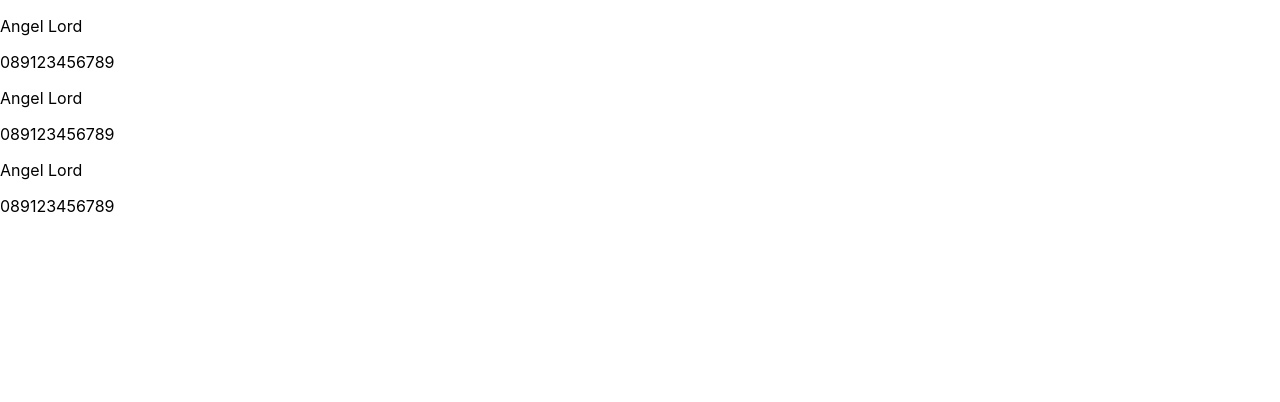
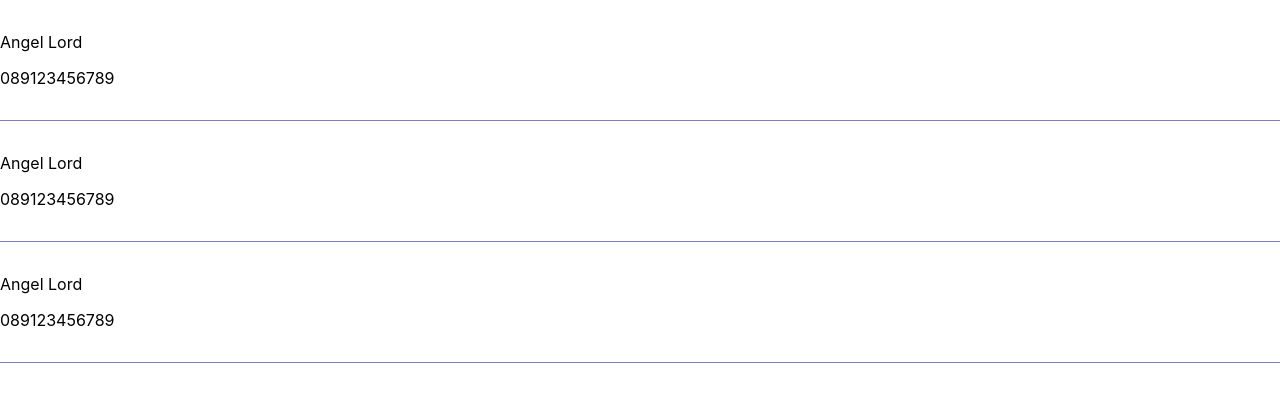
Before and after one commit to FathZulfaAli/coba-app, a React (Create React App) app: page / in a window 1280 px wide. Shown: the top 402 px of the page. Built offline with nearby package versions, Linux system fonts and the light colour scheme.

Commit message:
Create Style

```diff
--- a/src/components/Contact.tsx
+++ b/src/components/Contact.tsx
@@ -1,8 +1,19 @@
 const Contact = () => {
     return (
-        <div>
-            <p>Angel Lord</p>
-            <p>089123456789</p>
+//style dalam div disebut prop/properties
+        <div style={{
+            padding: "16px 0px",
+            borderBottom: "1px solid rgba(0, 0, 128, 0.5)"
+        }}>
+            <p style={{
+                fontSize: "16px",
+                color: 'black',
+                marginBottom: 8,
+            }}>Angel Lord</p>
+            <p style={{
+                fontSize: "16px",
+                color: 'black',
+            }}>089123456789</p>
         </div>
     );
 };
```
